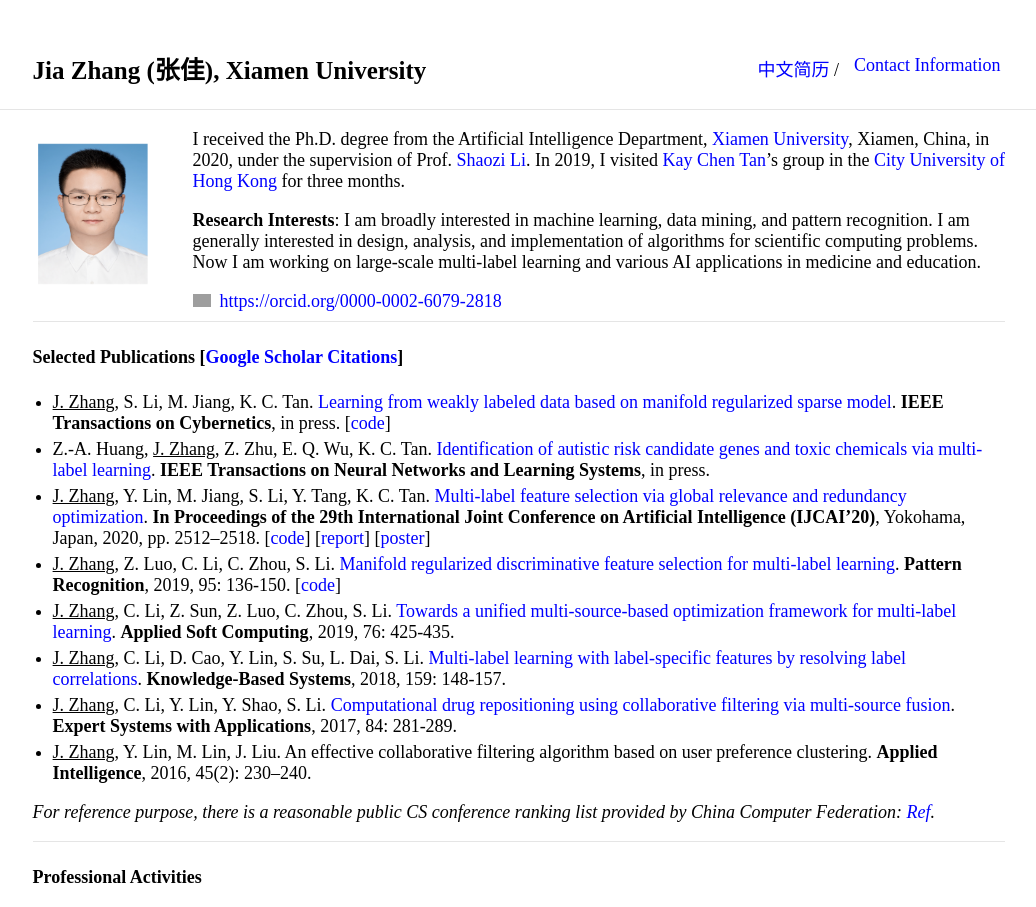
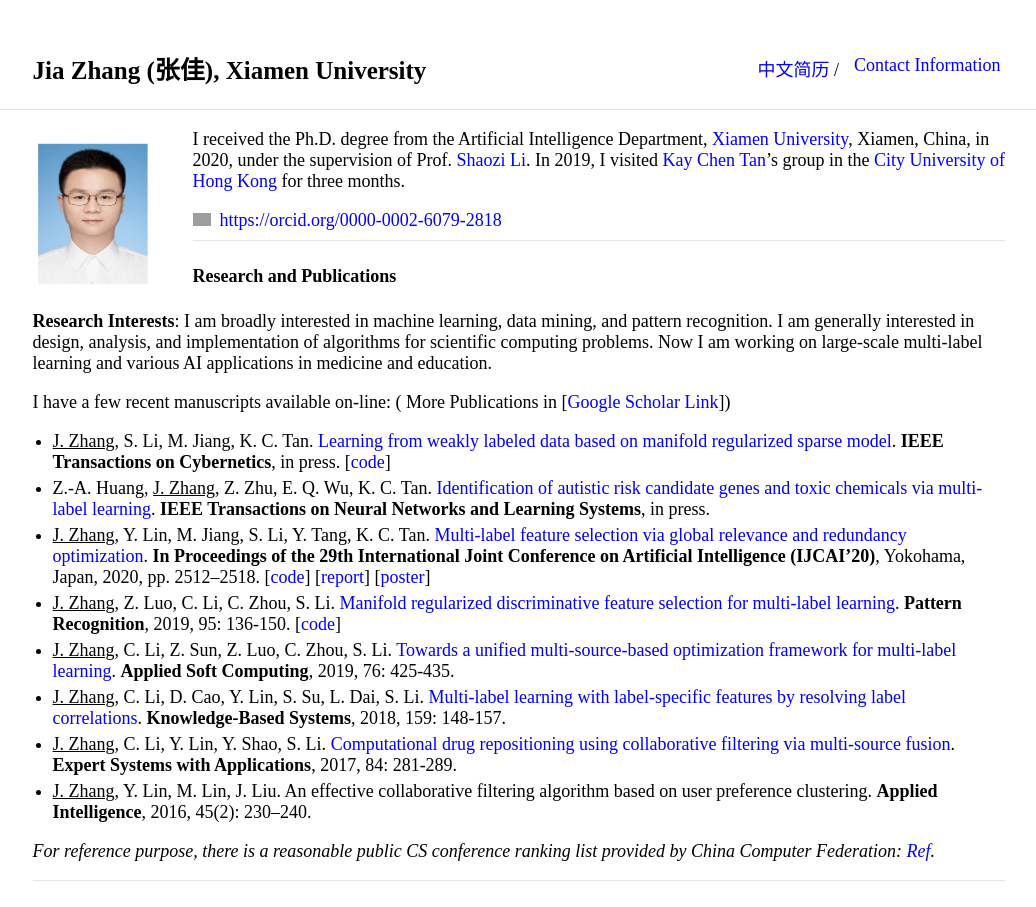
Before and after one commit to jiazhang-ml/jiazhang-ml.github.io, a Jekyll site: the page built from index.md, in a window 1280 px wide. Shown: the top 907 px of the page, without its empty margins (121-1157 px from the left). Built offline with Jekyll 4.4.1, drawn with Linux system fonts in a browser that asks for light colours; grey boxes are pictures that could not be loaded.

Commit message:
Update index.md

```diff
--- a/index.md
+++ b/index.md
@@ -7,13 +7,14 @@ layout: default
 
 I received the Ph.D. degree from the Artificial Intelligence Department, [Xiamen University](https://www.xmu.edu.cn/), Xiamen, China, in 2020, under the supervision of Prof. [Shaozi Li](https://imt.xmu.edu.cn/szdw/js.htm). In 2019, I visited [Kay Chen Tan](https://www.comp.polyu.edu.hk/en-us/staffs/detail/8135)'s group in the [City University of Hong Kong](https://www.cityu.edu.hk/) for three months.
 
-**Research Interests**: I am broadly interested in machine learning, data mining, and pattern recognition. I am generally interested in design, analysis, and implementation of algorithms for scientific computing problems. Now I am working on large-scale multi-label learning and various AI applications in medicine and education.
-
 <div itemscope itemtype="https://schema.org/Person"><a itemprop="sameAs" content="https://orcid.org/0000-0002-6079-2818" href="https://orcid.org/0000-0002-6079-2818" target="orcid.widget" rel="me noopener noreferrer" style="vertical-align:top;"><img src="https://orcid.org/sites/default/files/images/orcid_16x16.png" style="width:1em;margin-right:.5em;" alt="ORCID iD icon">https://orcid.org/0000-0002-6079-2818</a></div>
 
 ---
 
-#### Selected Publications [[Google Scholar Citations](https://scholar.google.com/citations?user=yBaTk-gAAAAJ&hl=en)]
+#### Research and Publications
+**Research Interests**: I am broadly interested in machine learning, data mining, and pattern recognition. I am generally interested in design, analysis, and implementation of algorithms for scientific computing problems. Now I am working on large-scale multi-label learning and various AI applications in medicine and education.
+
+I have a few recent manuscripts available on-line: ( More Publications in [[Google Scholar Link](https://scholar.google.com/citations?user=yBaTk-gAAAAJ&hl=en)])
 * <u>J. Zhang</u>, S. Li, M. Jiang, K. C. Tan. [Learning from weakly labeled data based on manifold regularized sparse model](09185009.pdf). **IEEE Transactions on Cybernetics**, in press. [[code](MSWL-master.zip)]
 * Z.-A. Huang, <u>J. Zhang</u>, Z. Zhu, E. Q. Wu, K. C. Tan. [Identification of autistic risk candidate genes and toxic chemicals via multi-label learning](09177287.pdf). **IEEE Transactions on Neural Networks and Learning Systems**, in press.
 * <u>J. Zhang</u>, Y. Lin, M. Jiang, S. Li, Y. Tang, K. C. Tan. [Multi-label feature selection via global relevance and redundancy optimization](0348.pdf). **In Proceedings of the 29th International Joint Conference on Artificial Intelligence (IJCAI’20)**, Yokohama, Japan, 2020, pp. 2512–2518. [[code](GRRO-master.zip)] [[report](v15.pptx)] [[poster](poster.pdf)]
```
